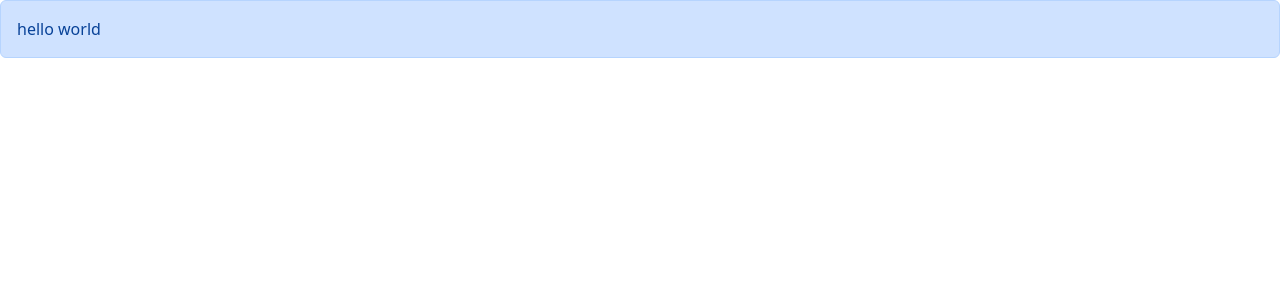
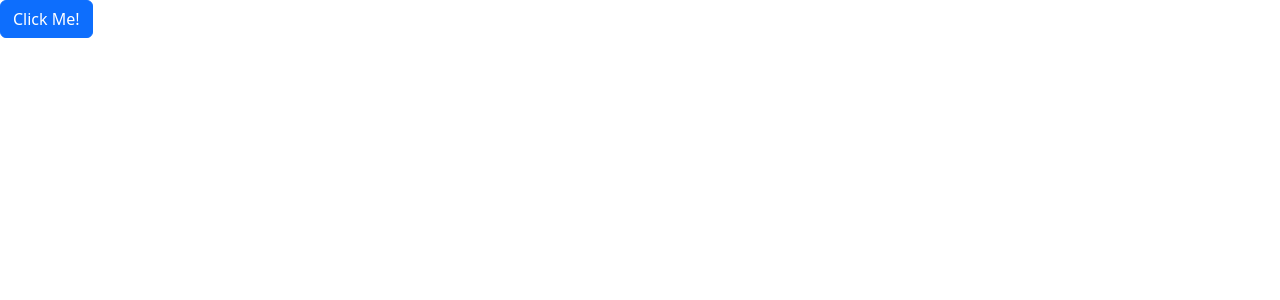
Before and after one commit to lcardoz/react-typescript-practice, a React (Vite) app: page / in a window 1280 px wide. Shown: the top 300 px of the page. Built offline with nearby package versions, Linux system fonts and the light colour scheme.

Commit message:
imported state to show alert when button is clicked and close alert

```diff
--- a/src/App.tsx
+++ b/src/App.tsx
@@ -1,12 +1,16 @@
+import { useState } from "react";
 import Alert from "./components/Alert";
+import Button from "./components/Button";
 
 function App() {
+  const [alertVisable, setAlertVisable] = useState(false);
 
   return (
     <>
-      <Alert>
-        hello <span> world </span>
-      </Alert>
+      {alertVisable && (
+        <Alert onClose={() => setAlertVisable(false)}>My alert</Alert>
+      )}
+      <Button onClick={() => setAlertVisable(true)}>Click Me!</Button>
     </>
   );
 }
--- a/src/components/Alert.tsx
+++ b/src/components/Alert.tsx
@@ -3,11 +3,25 @@
 // use children prop to pass children to component, ReactNode is a more complex prop type that lets you pass html to a component:
 interface Props {
   children: ReactNode;
+  onClose: () => void;
 }
 
-
-const Alert = ({ children }: Props) => {
-  return <div className="alert alert-primary">{children}</div>;
+const Alert = ({ children, onClose }: Props) => {
+  return (
+    <div
+      className="alert alert-primary alert-dismissible"
+      role="alert"
+    >
+      {children}
+      <button
+        type="button"
+        className="btn-close"
+        data-bs-dismiss="alert"
+        aria-label="Close"
+        onClick={onClose}
+      ></button>
+    </div>
+  );
 };
 
 export default Alert;
--- /dev/null
+++ b/src/components/Button.tsx
@@ -0,0 +1,21 @@
+interface Props {
+  children: string;
+  // add ? to indicate this property is optional;
+  // add | (union operator) to add more string literals;
+  // we can only set this property to the 3 string literals below:
+  color?: 'primary' | 'secondary' | 'danger';
+  onClick: () => void;
+}
+
+const Button = ({ children, onClick, color = 'primary' }: Props) => {
+  return (
+    <button
+      className={"btn btn-" + color}
+      onClick={onClick}
+    >
+      {children}
+    </button>
+  );
+};
+
+export default Button;
```
